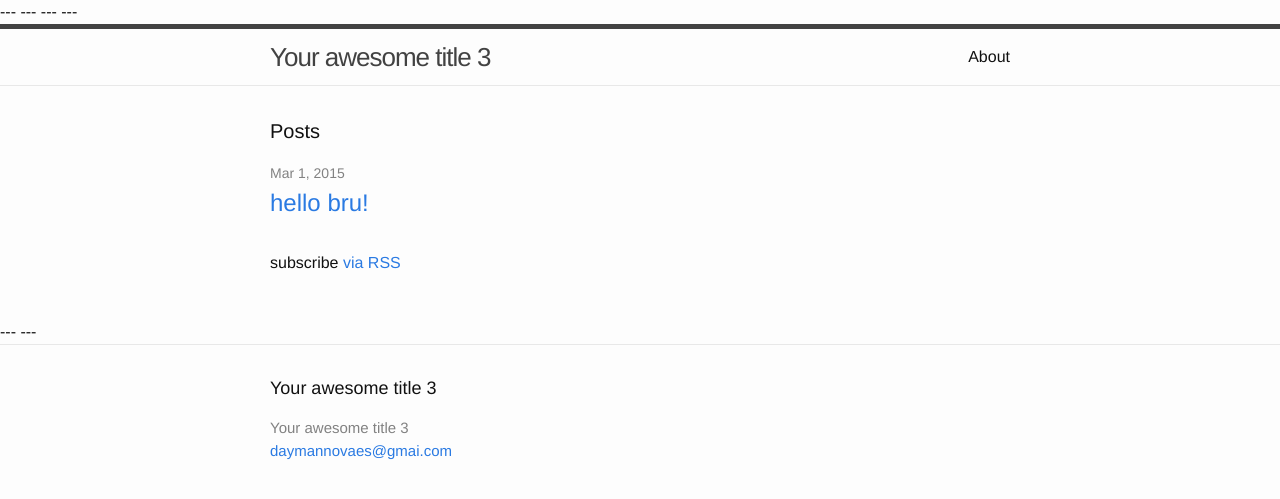
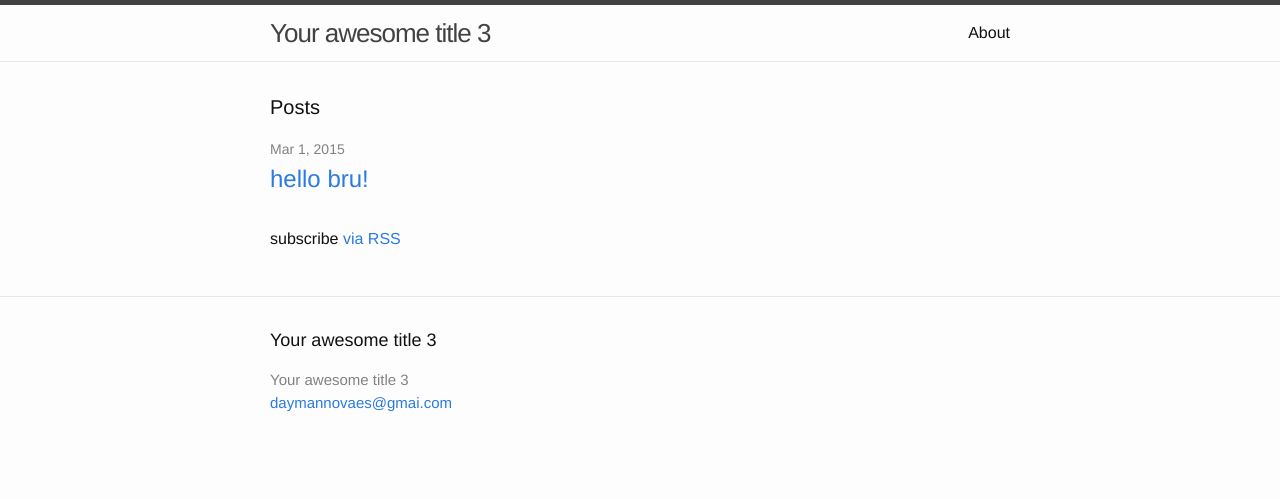
Before and after one commit to Daymannovaes/blog, a Jekyll site: the page built from index.html, in a window 1280 px wide. Shown: the top 499 px of the page. Built offline with Jekyll 4.4.1, drawn with Linux system fonts in a browser that asks for light colours.

Commit message:
fix css link

```diff
--- a/_includes/footer.html
+++ b/_includes/footer.html
@@ -1,6 +1,3 @@
----
----
-
 <footer class="site-footer">
 
   <div class="wrapper">
--- a/_includes/head.html
+++ b/_includes/head.html
@@ -1,6 +1,3 @@
----
----
-
 <head>
   <meta charset="utf-8">
   <meta http-equiv="X-UA-Compatible" content="IE=edge">
@@ -9,7 +6,7 @@
   <title>{% if page.title %}{{ page.title }}{% else %}{{ site.title }}{% endif %}</title>
   <meta name="description" content="{% if page.excerpt %}{{ page.excerpt | strip_html | strip_newlines | truncate: 160 }}{% else %}{{ site.description }}{% endif %}">
 
-  <link rel="stylesheet" href="{{ "/css/main.css" | prepend: site.baseurl }}">
+  <link rel="stylesheet" href="{{ "css/main.css" | prepend: site.baseurl }}">
   <link rel="canonical" href="{{ page.url | replace:'index.html','' | prepend: site.baseurl | prepend: site.url }}">
   <link rel="alternate" type="application/rss+xml" title="{{ site.title }}" href="{{ "/feed.xml" | prepend: site.baseurl | prepend: site.url }}">
 </head>
--- a/_includes/header.html
+++ b/_includes/header.html
@@ -1,6 +1,3 @@
----
----
-
 <header class="site-header">
 
   <div class="wrapper">
--- a/_includes/icon-github.html
+++ b/_includes/icon-github.html
@@ -1,4 +1 @@
----
----
-
 <a href="https://github.com/{{ include.username }}"><span class="icon icon--github">{% include icon-github.svg %}</span><span class="username">{{ include.username }}</span></a>
--- a/_includes/icon-twitter.html
+++ b/_includes/icon-twitter.html
@@ -1,4 +1 @@
----
----
-
 <a href="https://twitter.com/{{ include.username }}"><span class="icon icon--twitter">{% include icon-twitter.svg %}</span><span class="username">{{ include.username }}</span></a>
--- a/_includes/post-image-border.html
+++ b/_includes/post-image-border.html
@@ -1,6 +1,3 @@
----
----
-
 <svg width="400" height="80" xmlns="http://www.w3.org/2000/svg">
   <path id="svg_1" d="m15,70l379,0l0,-56l-379,56z" stroke-width="5" stroke="none" fill="#989898" style=""></path>
 </svg>
```
Also changed, not shown: _includes/icon-github.svg, _includes/icon-twitter.svg.
